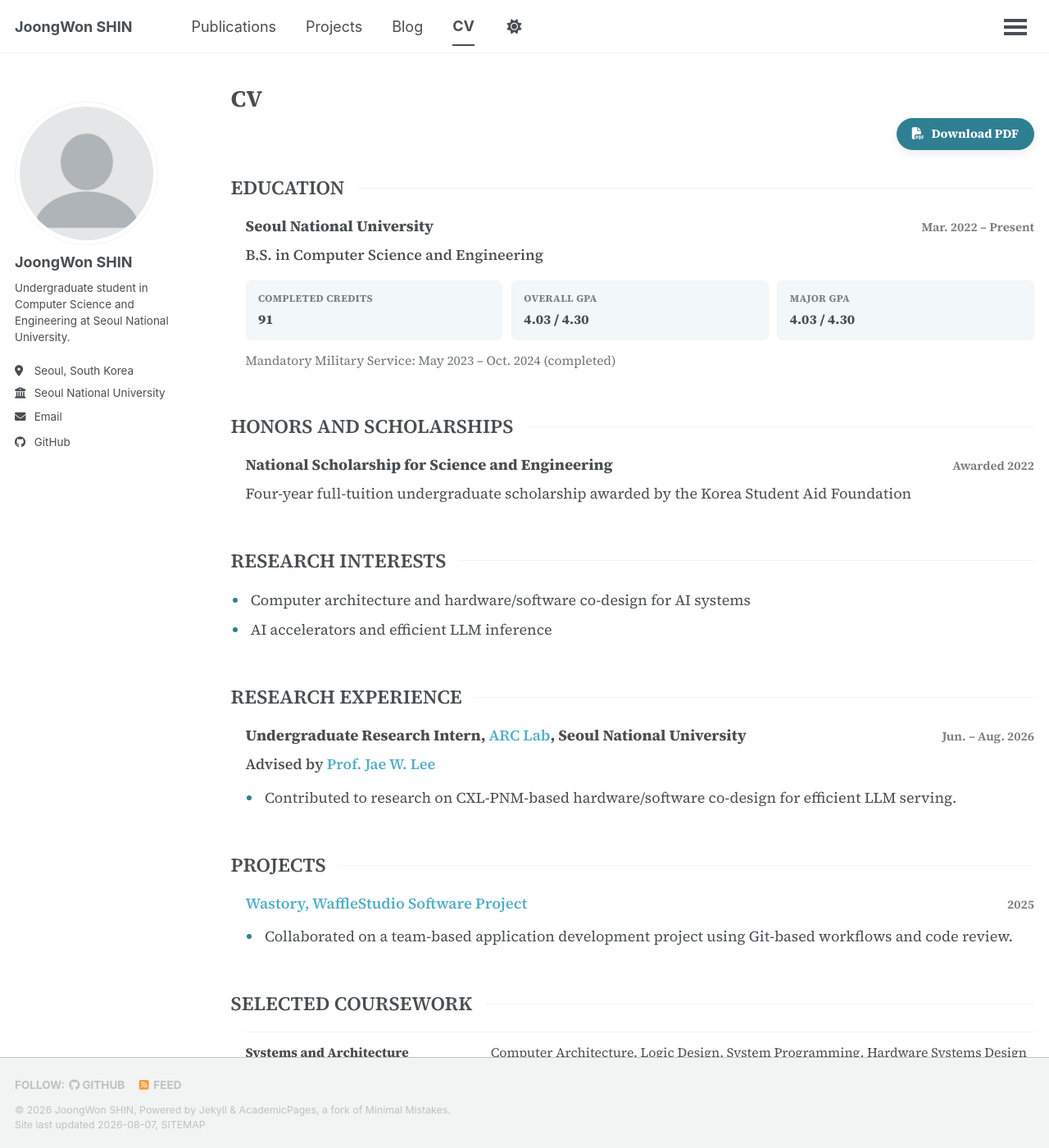
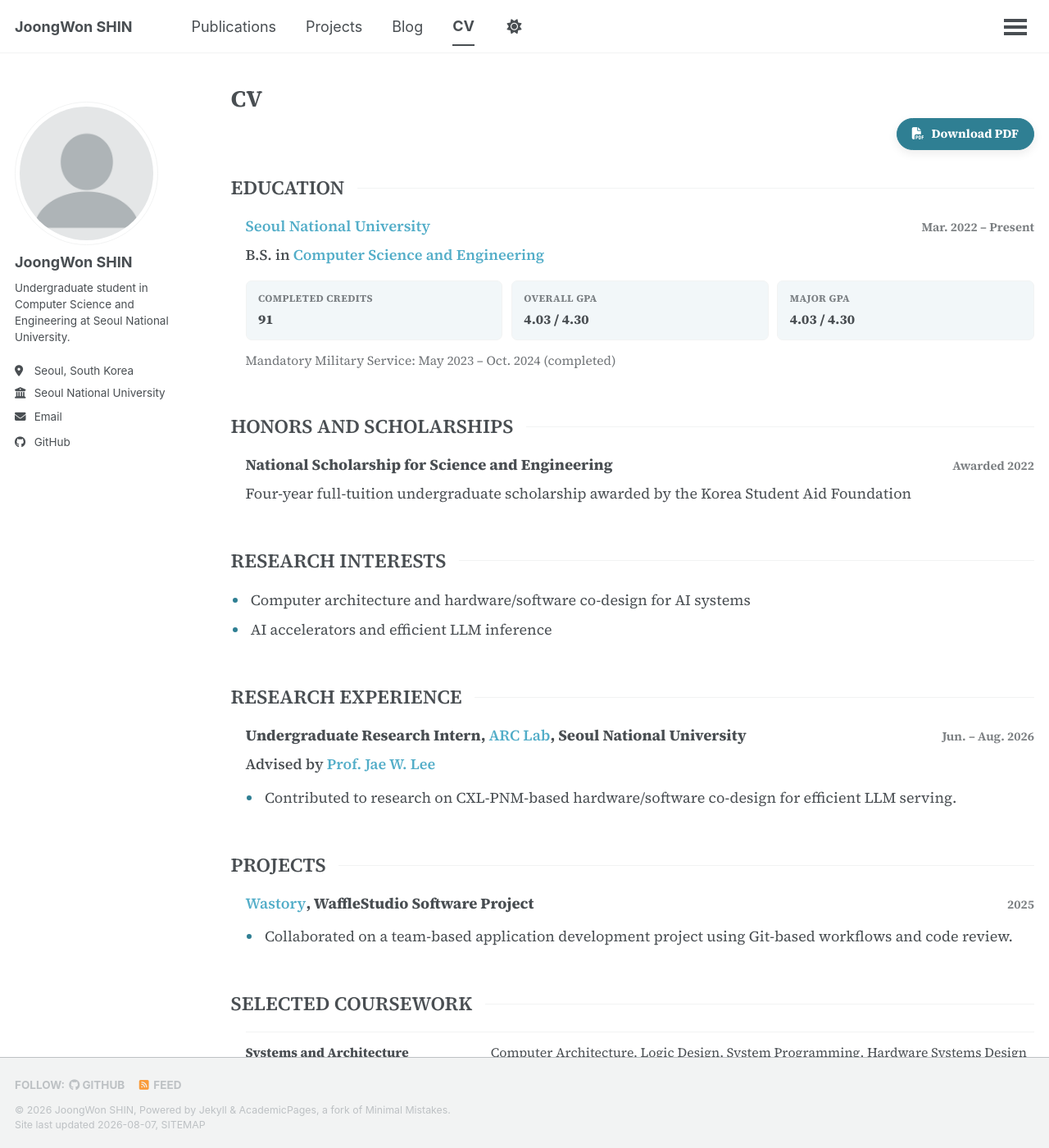
Before and after one commit to joongwon0204/joongwon0204.github.io, a Jekyll site: the page built from _pages/cv.md, in a window 1280 px wide and 1400 px high. Shown: the whole window at 82% size. Built offline with Jekyll 4.4.1, drawn with Linux system fonts in a browser that asks for light colours; a script that is not in the unit is left out; part of the change alters nothing that is shown.

```diff
--- a/_pages/cv.md
+++ b/_pages/cv.md
@@ -20,10 +20,10 @@ redirect_from:
     <h2 id="cv-education">Education</h2>
     <article class="cv-entry">
       <header class="cv-entry__header">
-        <h3>Seoul National University</h3>
+        <h3><a href="https://www.snu.ac.kr/">Seoul National University</a></h3>
         <p class="cv-entry__date">Mar. 2022 &ndash; Present</p>
       </header>
-      <p class="cv-entry__subtitle">B.S. in Computer Science and Engineering</p>
+      <p class="cv-entry__subtitle">B.S. in <a href="https://cse.snu.ac.kr/">Computer Science and Engineering</a></p>
       <div class="cv-facts" aria-label="Academic record">
         <div class="cv-fact">
           <span>Completed Credits</span>
@@ -79,7 +79,7 @@ redirect_from:
     <h2 id="cv-projects">Projects</h2>
     <article class="cv-entry">
       <header class="cv-entry__header">
-        <h3><a href="https://github.com/wafflestudio/22-5-team5-iOS">Wastory, WaffleStudio Software Project</a></h3>
+        <h3><a href="https://github.com/wafflestudio/22-5-team5-iOS">Wastory</a>, WaffleStudio Software Project</h3>
         <p class="cv-entry__date">2025</p>
       </header>
       <ul class="cv-highlights">
```
